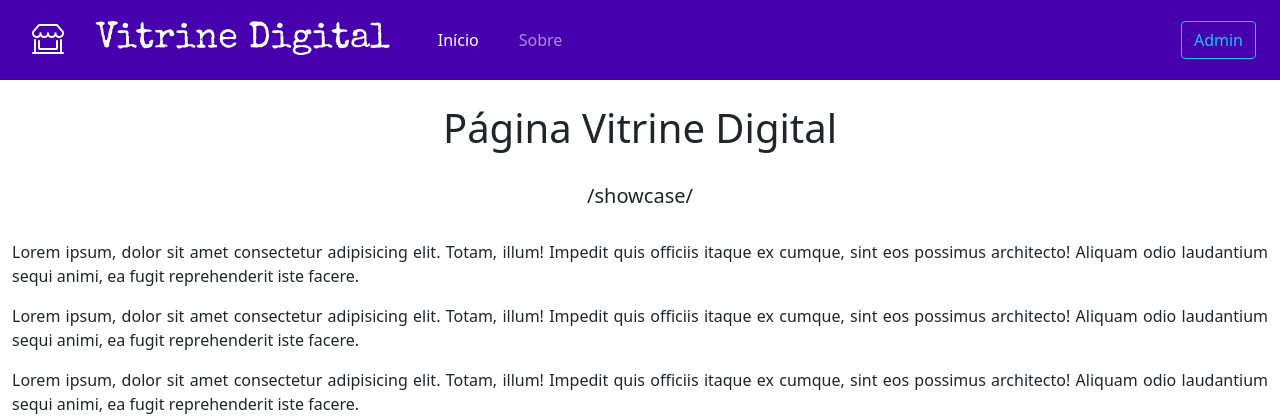
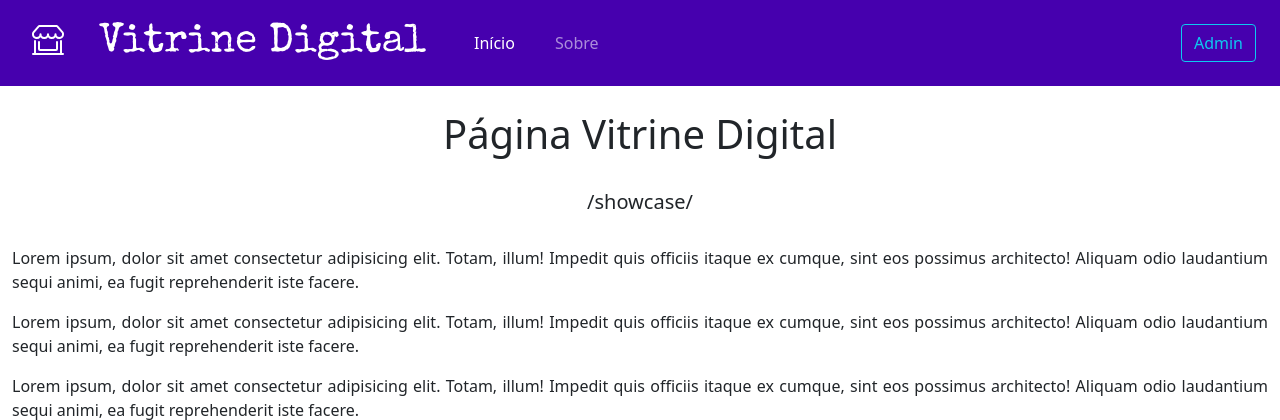
Before and after one commit to wpgoncalves/digital-retail, a Django app: page /showcase/ in a window 1280 px wide. Shown: the top 420 px of the page. Run offline with Django 3.2, Linux system fonts and the light colour scheme; some web fonts are replaced.

Commit message:
Correção de exibição da Navbar em telas pequenas.

```diff
--- a/templates/base.html
+++ b/templates/base.html
@@ -26,8 +26,8 @@
 	<!-- Bootstrap Navbar -->
 	<nav class="navbar navbar-expand-sm navbar-dark" style="background-color: #4600ae;">
 		<div class="container-fluid px-4">
-			<a class="navbar-brand" href="{% url 'showcase' %}"
-				style="font-family: 'Special Elite', cursive; font-size: 36px;">
+			<a class="navbar-brand fs-1 d-none d-sm-block" href="{% url 'showcase' %}"
+				style="font-family: 'Special Elite', cursive;">
 				<svg xmlns="http://www.w3.org/2000/svg" width="32" height="32" fill="currentColor"
 					class="bi bi-shop-window ms-2 d-inline-block align-text-top" viewBox="0 0 16 16">
 					<path
```
